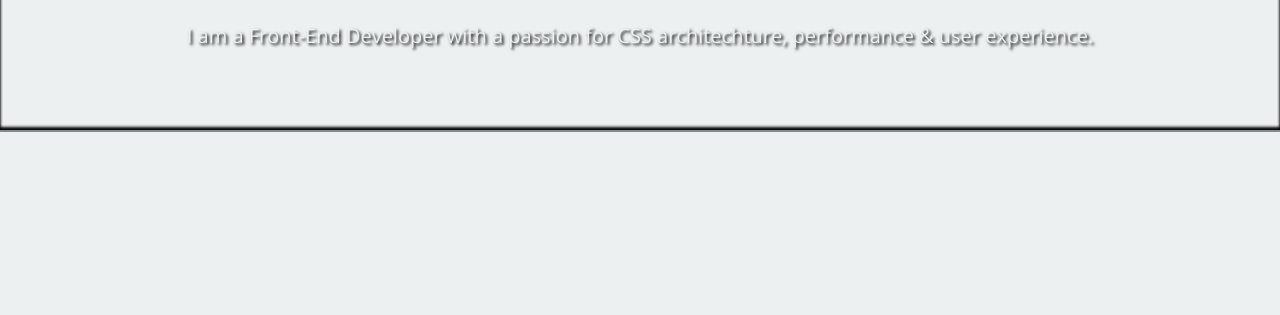
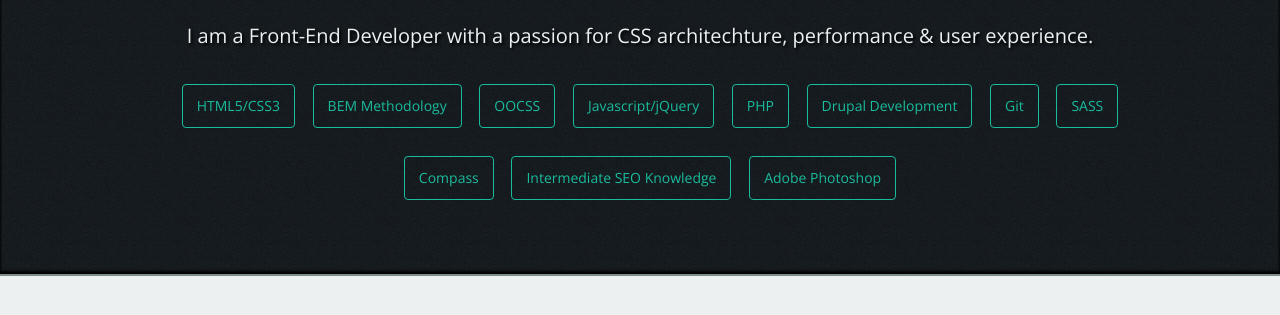
Before and after one commit to vhmarquez/portfolio, a plain HTML site: page index.html in a window 1280 px wide. Shown: the part 193-508 px from the top of the page. Drawn offline with nearby package versions, Linux system fonts and the light colour scheme; a web font is replaced by a local one.

Commit message:
Addition of skills section in the header, as well as a mixins file.

```diff
--- a/index.html
+++ b/index.html
@@ -36,6 +36,21 @@
 					<p class="zone__hero--sub-title">I am a Front-End Developer with a passion for CSS architechture, performance &amp; user experience.</p>
 				</header>
 			</section>
+			<section class="grid section__skills">
+				<ul class="skills__list">
+					<li class="skills__item">HTML5/CSS3</li>
+					<li class="skills__item">BEM Methodology</li>
+					<li class="skills__item">OOCSS</li>
+					<li class="skills__item">Javascript/jQuery</li>
+					<li class="skills__item">PHP</li>
+					<li class="skills__item">Drupal Development</li>
+					<li class="skills__item">Git</li>
+					<li class="skills__item">SASS</li>
+					<li class="skills__item">Compass</li>
+					<li class="skills__item">Intermediate SEO Knowledge</li>
+					<li class="skills__item">Adobe Photoshop</li>
+				</ul>
+			</section>
 		</div>
 	</div>
 </body>
--- a/sass/global.sass
+++ b/sass/global.sass
@@ -133,6 +133,24 @@
 	@media (max-width: 480px)
 		font: $font-normal 1.6em/2 $font-open-sans
 
+////////////////////////////////
+// Skills
+////////////////////////////////
+
+.skills__list
+	font: $font-normal 1.4em/2 $font-open-sans
+	color: $light-green
+	list-style-type: none
+	margin: 0
+
+.skills__item
+	padding: .5em 1em
+	border: 1px solid $light-green
+	border-radius: 4px
+	display: inline-block
+	position: relative
+	margin: 1em .5em
+
 
 ////////////////////////////////////////////////
 // End Global SASS
--- /dev/null
+++ b/sass/settings/_mixins.sass
@@ -0,0 +1,21 @@
+////////////////////////////////////////////////
+// Mixins SASS
+////////////////////////////////////////////////
+
+////////////////////////////////
+// Breakpoints
+////////////////////////////////
+
+@mixin breakpoint($break)
+	@if $break == palm
+		@media all and (max-width: 480px)
+			@content
+	@else if $break == lap
+		@media all and (min-width: 481px) and (max-width: 1023px)
+			@content
+	@else if $break == portable
+		@media all and (max-width: 1023px)
+			@content
+	@else if $break == desk
+		@media all and (min-width: 1024px)
+			@content
```
Also changed, not shown: css/global.css, images/layout/noisy-bg.png (added).
